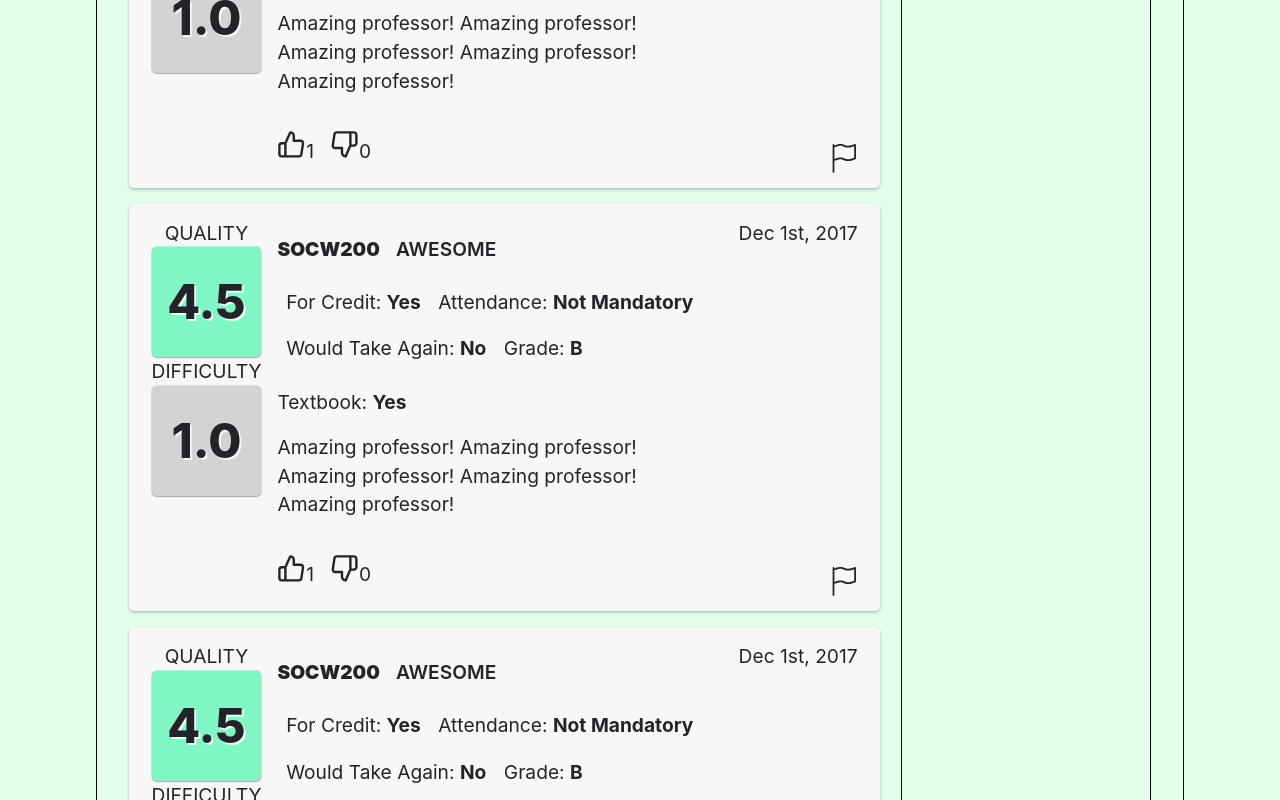
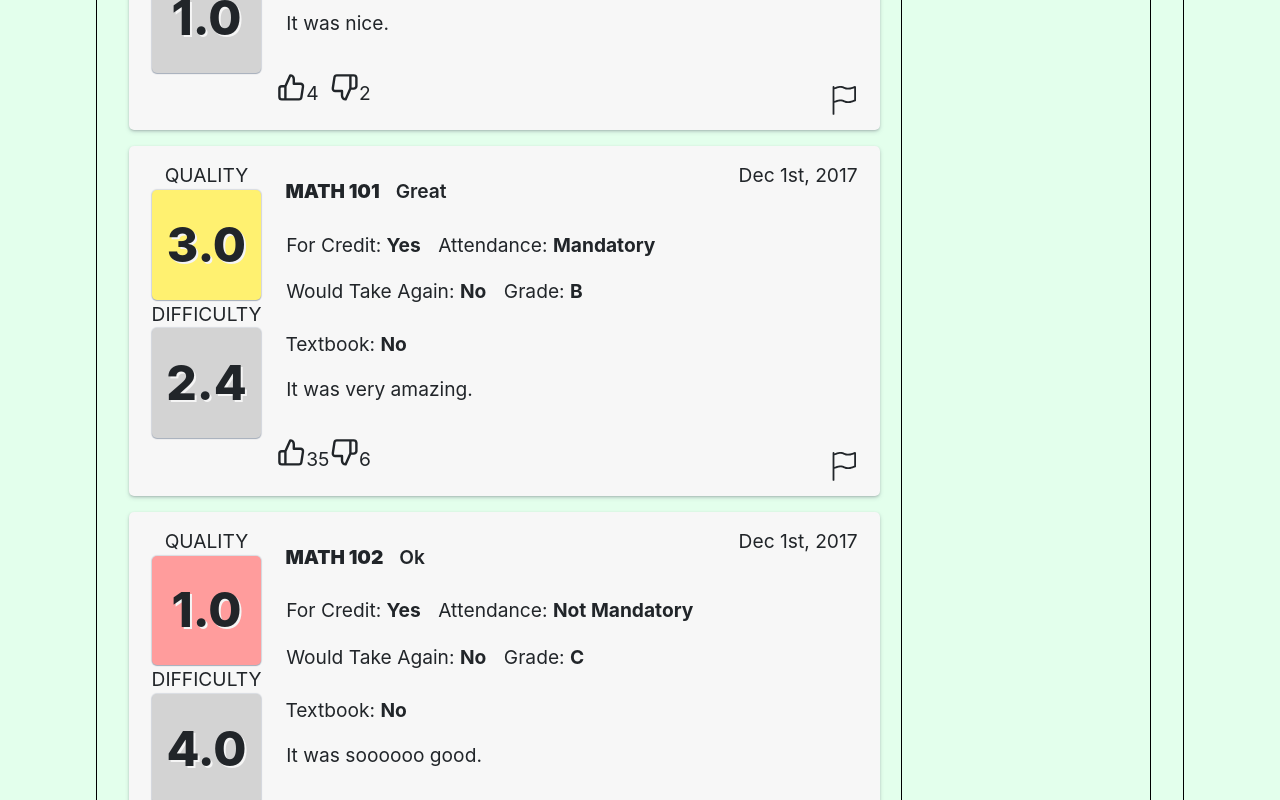
Before and after one commit to 2020-byte/YourProf_Web_Client, a React (Create React App) app: page /search/1 in a window 1280 px wide. Shown: the part 1120-1920 px from the top of the page. Built offline with nearby package versions, Linux system fonts and the light colour scheme.

Commit message:
Updated RatingItem to be compatible with data

```diff
--- a/src/components/RantingItem/RatingItem.jsx
+++ b/src/components/RantingItem/RatingItem.jsx
@@ -5,7 +5,29 @@ import {BsFlag} from 'react-icons/bs';
 import styles from './RatingItem.module.css';
 import chooseQualityColor from '../../hook/qualityColor';
 
-const RatingItem = ({item}) => {
+
+const rateNumToText = (rate) => {
+    switch ( rate )
+    {
+        case 1 :
+        return "Awful"
+
+        case 2 :
+        return "Ok"
+
+        case  3:
+        return "Good"
+
+        case 4:
+        return "Great"
+
+        case 5:
+        return "Awesome"
+
+    }
+}
+
+const RatingItem = ({item, course}) => {
 
     const qualityColor = chooseQualityColor(item.quality);
 
@@ -20,7 +42,7 @@ const RatingItem = ({item}) => {
                             className={styles.numBox}
                             style={{backgroundColor: `${qualityColor}`}}
                             >
-                                <div className={styles.numBoxText}>4.5</div>
+                                <div className={styles.numBoxText}>{item.quality.toFixed(1)}</div>
                             </div>
                         </Stack>
                         <Stack>
@@ -29,32 +51,32 @@ const RatingItem = ({item}) => {
                             className={styles.numBox}
                             style={{backgroundColor:'lightgrey'}}
                             >
-                                <div className={styles.numBoxText}>1.0</div>
+                                <div className={styles.numBoxText}>{item.difficulty.toFixed(1)}</div>
                             </div>
                         </Stack>
                     </div>
                     <div>
                     <Stack gap={3} className="mt-3 ms-3">
                         {/* 간격 맞춰서 패딩 줘야 하면 <Stack direction="horizontal" gap={3}></Stack> 이거 쓰자. */}
-                        <Stack direction="horizontal" gap={3}>
-                            <div style={{fontWeight:'900'}}>SOCW200</div>
-                            <div style={{fontWeight:'600'}}>AWESOME</div>
+                        <Stack className="ps-2" direction="horizontal" gap={3}>
+                            <div style={{fontWeight:'900'}}>{course.name}</div>
+                            <div style={{fontWeight:'600'}}>{rateNumToText(item.rate)}</div>
                         </Stack>
                         <div className={styles.moreInfoBox}>
                             <div className={styles.moreInfoItem}>For Credit: <span style={{fontWeight:'700'}}>Yes</span></div>
-                            <div className={styles.moreInfoItem} >Attendance: <span style={{fontWeight:'700'}}>Not Mandatory</span></div>
-                            <div className={styles.moreInfoItem}>Would Take Again: <span style={{fontWeight:'700'}}>No</span></div>
-                            <div className={styles.moreInfoItem} >Grade: <span style={{fontWeight:'700'}}>B</span></div>
+                            <div className={styles.moreInfoItem} >Attendance: <span style={{fontWeight:'700'}}>{item.attendance? "Mandatory":"Not Mandatory"}</span></div>
+                            <div className={styles.moreInfoItem}>Would Take Again: <span style={{fontWeight:'700'}}>{item.WTCA? "Yes": "No"}</span></div>
+                            <div className={styles.moreInfoItem} >Grade: <span style={{fontWeight:'700'}}>{item.grade}</span></div>
                         </div>
-                        <div>
-                            Textbook: <span style={{fontWeight:'700'}}>Yes</span>
+                        <div className="ps-2">
+                            Textbook: <span style={{fontWeight:'700'}}>{item.textbook? "Yes": "No"}</span>
                         </div>
                         <div className={styles.reviewText}>
-                            Amazing professor! Amazing professor! Amazing professor! Amazing professor! Amazing professor!
+                            {item.review}
                         </div>
                         <div className={styles.voteBox}>
-                            <div className="pe-4"><FiThumbsUp /><span className={styles.voteNum}>1</span></div>
-                            <div><FiThumbsDown /><span className={styles.voteNum}>0</span></div>
+                            <div className="pe-4"><FiThumbsUp /><span className={styles.voteNum}>{item.thumbsUp}</span></div>
+                            <div><FiThumbsDown /><span className={styles.voteNum}>{item.thumbsDown}</span></div>
                         </div>
                     </Stack>
                     </div>
--- a/src/components/RantingItem/RatingItem.module.css
+++ b/src/components/RantingItem/RatingItem.module.css
@@ -57,6 +57,7 @@
 
 .reviewText {
     word-break: break-word;
+    padding-left: 2%;
 }
 
 .voteBox {
--- a/src/data/ratingItems.json
+++ b/src/data/ratingItems.json
@@ -10,53 +10,61 @@
         "TFC": true,
         "textbook": true,
         "attendance": true,
-        "GR": "A+",
+        "grade": "A+",
         "review": "It was nice.",
-        "createdAt": "Jun 1 2021"
+        "createdAt": "Jun 1 2021",
+        "thumbsUp": 4,
+        "thumbsDown": 2
     },
     {
         "id": "2",
-        "quality": 4.5,
-        "difficulty": 1.0,
+        "quality": 3,
+        "difficulty": 2.4,
         "courseId": "2",
         "profId": "1",
-        "rate": 5,
-        "WTCA": true,
+        "rate": 4,
+        "WTCA": false,
         "TFC": true,
-        "textbook": true,
+        "textbook": false,
         "attendance": true,
-        "GR": "A+",
-        "review": "It was nice.",
-        "createdAt": "Jun 1 2021"
+        "grade": "B",
+        "review": "It was very amazing.",
+        "createdAt": "July 8 2021",
+        "thumbsUp": 35,
+        "thumbsDown": 6
     },
     {
         "id": "3",
-        "quality": 4.5,
-        "difficulty": 1.0,
+        "quality": 1,
+        "difficulty": 4,
         "courseId": "3",
         "profId": "1",
-        "rate": 5,
-        "WTCA": true,
-        "TFC": true,
-        "textbook": true,
-        "attendance": true,
-        "GR": "A+",
-        "review": "It was nice.",
-        "createdAt": "Jun 1 2021"
+        "rate": 2,
+        "WTCA": false,
+        "TFC": false,
+        "textbook": false,
+        "attendance": false,
+        "grade": "C",
+        "review": "It was soooooo good.",
+        "createdAt": "Apir 5 2021",
+        "thumbsUp": 9,
+        "thumbsDown": 21
     },
     {
         "id": "4",
-        "quality": 4.5,
-        "difficulty": 1.0,
-        "courseId": "2",
+        "quality": 4.2,
+        "difficulty": 1.8,
+        "courseId": "4",
         "profId": "2",
-        "rate": 5,
+        "rate": 3,
         "WTCA": true,
-        "TFC": true,
+        "TFC": false,
         "textbook": true,
-        "attendance": true,
-        "GR": "A+",
-        "review": "It was nice.",
-        "createdAt": "Jun 1 2021"
+        "attendance": false,
+        "grade": "B-",
+        "review": "It was funny.",
+        "createdAt": "May 29 2021",
+        "thumbsUp": 4,
+        "thumbsDown": 2
     }
 ]
--- a/src/page/Prof.jsx
+++ b/src/page/Prof.jsx
@@ -70,8 +70,8 @@ const Prof = (props) => {
                 />
             </div>
             <Stack gap={3}>
-                {filteredRatings.map(i => (
-                    <RatingItem key={i.id} item={i}/>
+                {filteredRatings.map(item => (
+                    <RatingItem key={item.id} item={item} course={profCourseItems.find(i => i.id == item.courseId)}/>
                 ))}
             </Stack>
         </div>
```
